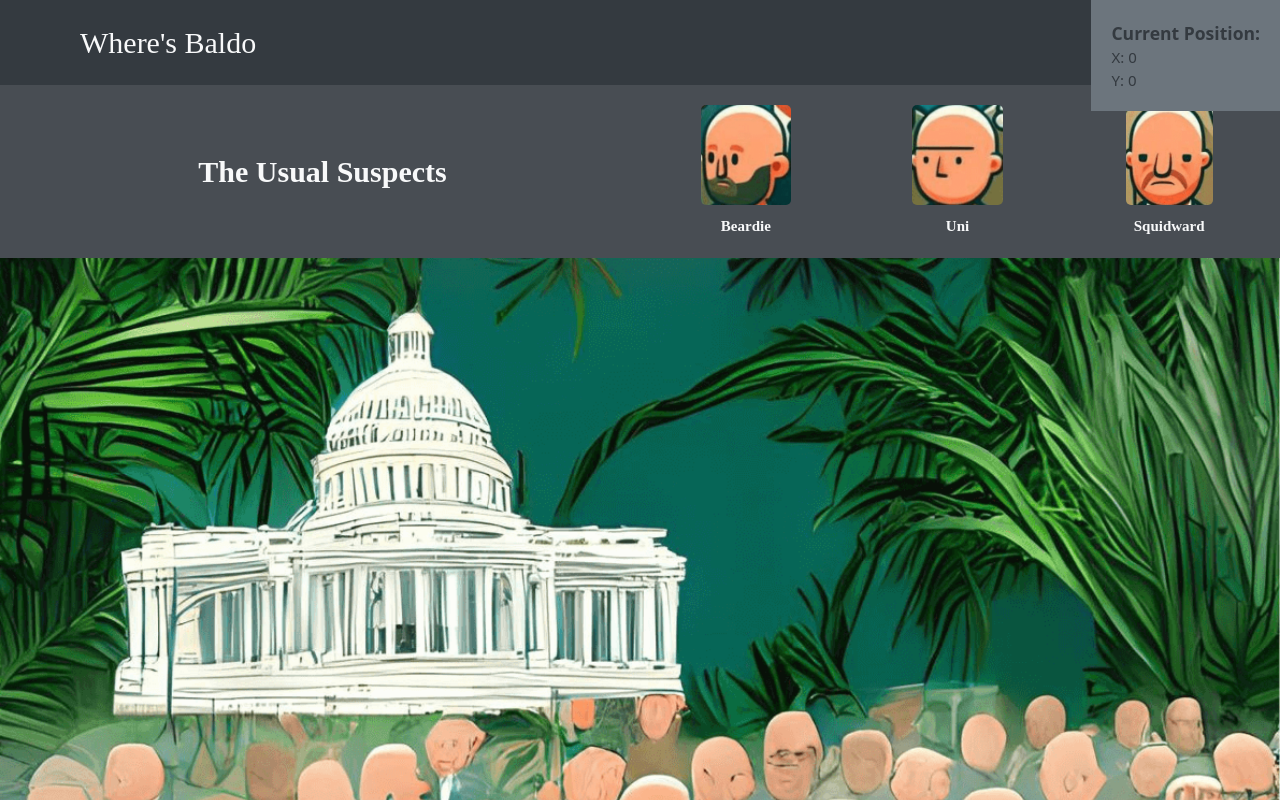
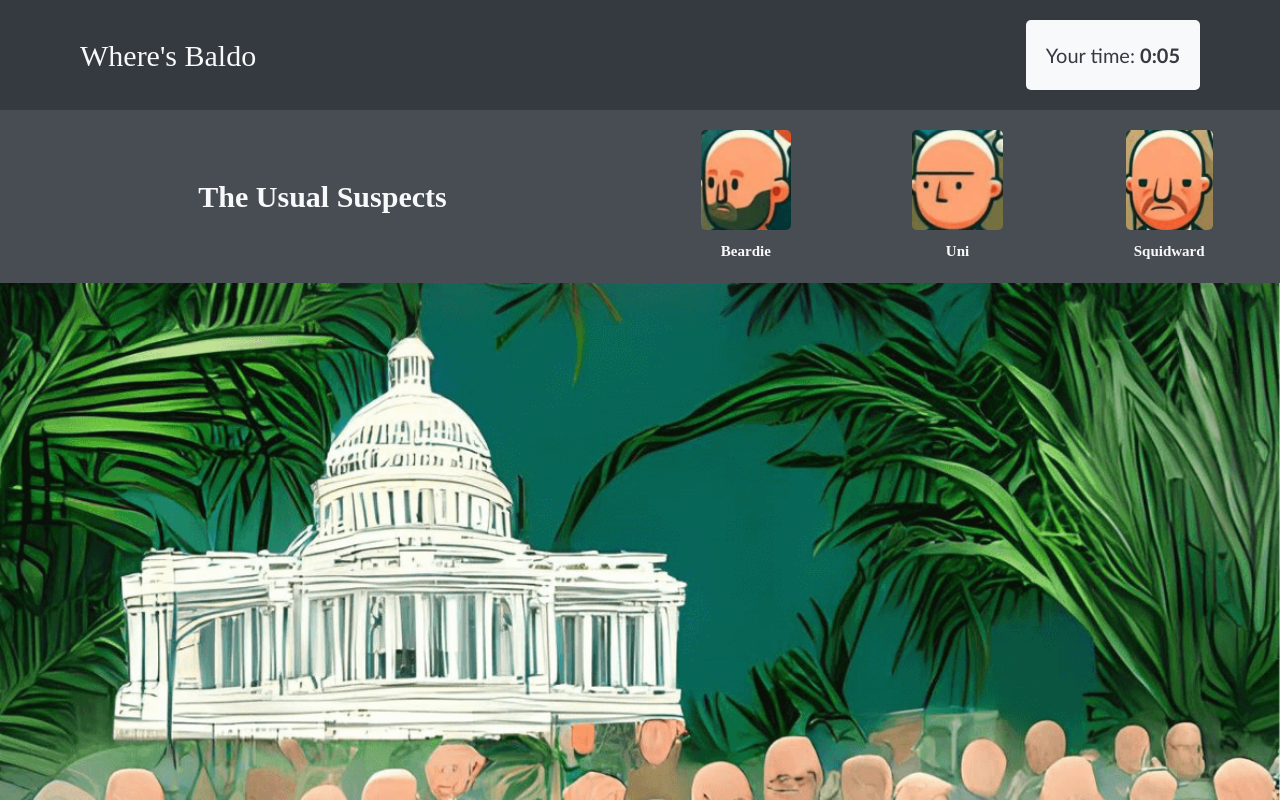
Before and after one commit to Extraterra1/Where-s-Waldo, a React (Vite) app: page / in a window 1280 px wide. Shown: the top 800 px of the page. Built offline with nearby package versions, Linux system fonts and the light colour scheme; what webfontloader would draw is missing.

Commit message:
feat: timer

```diff
--- a/package.json
+++ b/package.json
@@ -15,6 +15,7 @@
     "react-dom": "^18.2.0",
     "react-hot-toast": "^2.4.1",
     "react-router-dom": "^6.21.3",
+    "react-timer-hook": "^3.0.7",
     "styled-components": "^6.1.8",
     "webfontloader": "^1.6.28"
   },
--- a/src/components/Header.jsx
+++ b/src/components/Header.jsx
@@ -1,5 +1,6 @@
 import { Link } from 'react-router-dom';
 import styled from 'styled-components';
+import PropTypes from 'prop-types';
 
 const HeaderContainer = styled.nav`
   display: flex;
@@ -9,30 +10,55 @@ const HeaderContainer = styled.nav`
   font-size: 2rem;
   align-items: center;
   font-family: 'Oswald';
+  color: var(--light);
+
   & .title {
     font-size: 3rem;
     font-weight: 400;
     font-family: 'Sixtyfour';
-    color: var(--light);
   }
   & > *:hover {
     color: var(--dark-hover);
   }
+
+  & > .timer {
+    padding: 2rem;
+    background-color: var(--light);
+    border-radius: 0.5rem;
+    color: var(--dark);
+    font-family: 'Calibri';
+    & > .stopwatch {
+      font-size: 2rem;
+      font-weight: bold;
+    }
+  }
+
   @media (max-width: 450px) {
     padding: 2rem 3rem;
   }
 `;
 
-const Header = () => {
+const Header = ({ minutes, seconds }) => {
   return (
     <>
       <HeaderContainer>
         <Link to="/">
           <div className="title">Where's Baldo</div>
         </Link>
+        <span className="timer">
+          Your time:{' '}
+          <span className="stopwatch">
+            {minutes}:{seconds.toString().padStart(2, '0')}
+          </span>
+        </span>
       </HeaderContainer>
     </>
   );
 };
 
+Header.propTypes = {
+  minutes: PropTypes.number,
+  seconds: PropTypes.number
+};
+
 export default Header;
--- a/src/views/Landing.jsx
+++ b/src/views/Landing.jsx
@@ -3,6 +3,7 @@ import styled from 'styled-components';
 import { useState } from 'react';
 import { Icon } from '@iconify/react';
 import { Toaster, toast } from 'react-hot-toast';
+import { useStopwatch } from 'react-timer-hook';
 
 import baldiesImg from '../assets/baldies.png';
 import beardieImg from '../assets/beardie.png';
@@ -32,6 +33,7 @@ const Landing = () => {
   const [lastClick, setLastClick] = useState(null);
   const [menuIsOpen, setMenuIsOpen] = useState(false);
   const [gameState, setGameState] = useState(initialGameState);
+  const { seconds, minutes, start, pause, reset } = useStopwatch({ autoStart: true });
 
   const handleClick = (e) => {
     const x = e.nativeEvent.offsetX;
@@ -66,7 +68,7 @@ const Landing = () => {
 
     if (characterState.x.toFixed(1) !== lastClick.x.toFixed(1) || characterState.y.toFixed(1) !== lastClick.y.toFixed(1)) {
       setMenuIsOpen(false);
-      return toast.error("There's nothing there :(");
+      return toast.error("That's not him :(");
     }
 
     console.log('found');
@@ -80,12 +82,12 @@ const Landing = () => {
   return (
     <>
       <Toaster toastOptions={{ style: { fontSize: '1.5rem' } }} />
-      <Coords>
+      {/* <Coords>
         <h3>Current Position:</h3>
         <span>X: {coords.x}</span>
         <span>Y: {coords.y}</span>
-      </Coords>
-      <Header />
+      </Coords> */}
+      <Header minutes={minutes} seconds={seconds} />
       <StyledMain>
         <GameHeader>
           <h1>The Usual Suspects</h1>
```
Also changed, not shown: 1 other file (tests, documents, lock files or other folders).
